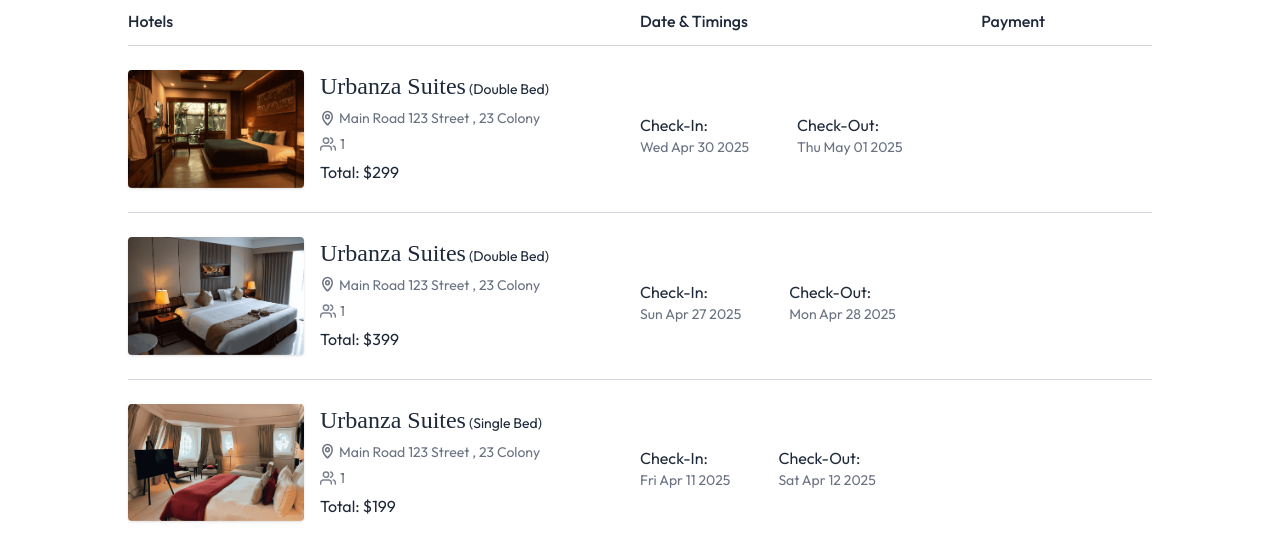
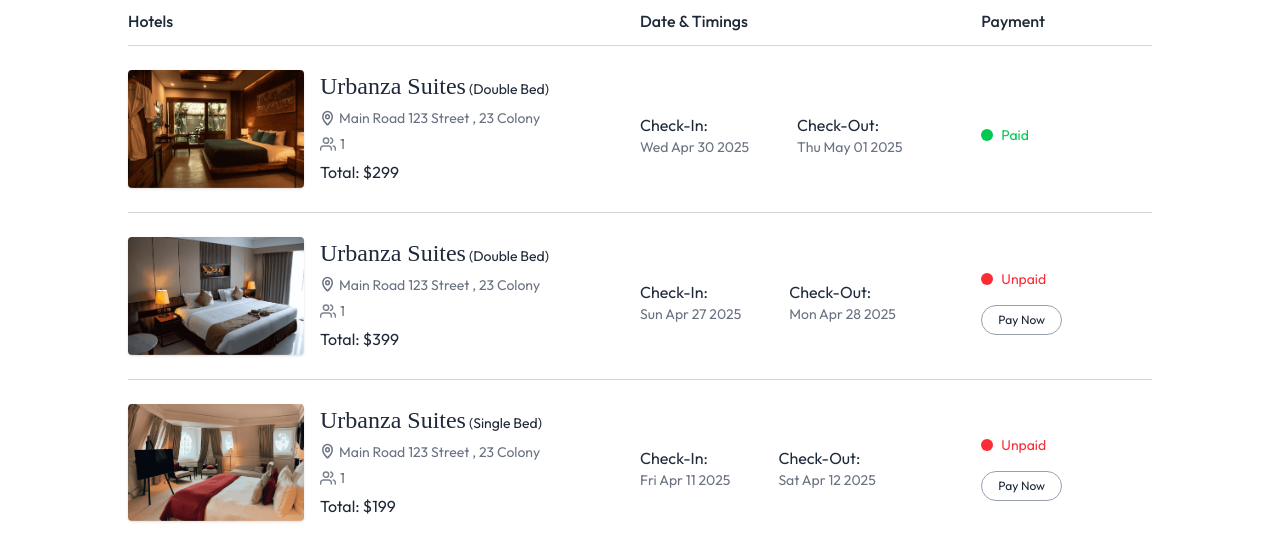
Before and after one commit to nishita-codes/REACT-Hotel-Booking, a React (Vite) app: page /my-bookings in a window 1280 px wide. Shown: the part 263-800 px from the top of the page. Built offline with nearby package versions, Linux system fonts and the light colour scheme; no server answers; a web font is replaced by a local one.

Commit message:
added files

```diff
--- a/src/pages/MyBookings.jsx
+++ b/src/pages/MyBookings.jsx
@@ -49,7 +49,16 @@ const MyBookings = () => {
                           </div>
                         </div>
                         {/*--------Payments---------  */}
-                        <div></div>
+                        <div className='flex flex-col items-start justify-center pt-3'>
+                           <div className='flex items-center gap-2'>
+                               <div className={`h-3 w-3 rounded-full ${booking.isPaid ? "bg-green-500" : "bg-red-500"}`}></div>
+                               <p className={`text-sm ${booking.isPaid ? "text-green-500" : "text-red-500"}`}>{booking.isPaid ? "Paid" : "Unpaid"}</p>
+                           </div>
+                           {!booking.isPaid && (
+                            <button className='px-4 py-1.5 mt-4 text-xs border border-gray-400 rounded-full hover:bg-gray-50 transition-all cursor-pointer'>
+                            Pay Now
+                           </button>)}
+                        </div>
                     </div>
                 ))}
             </div>
```
